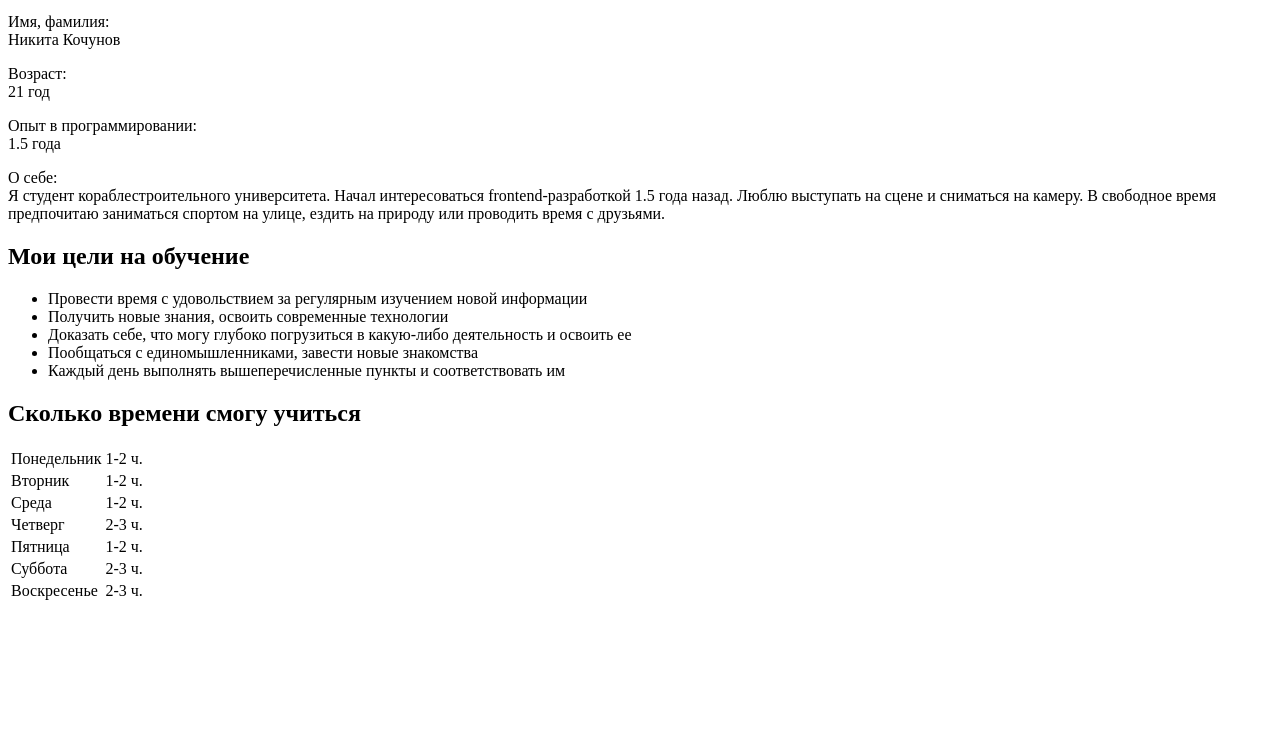
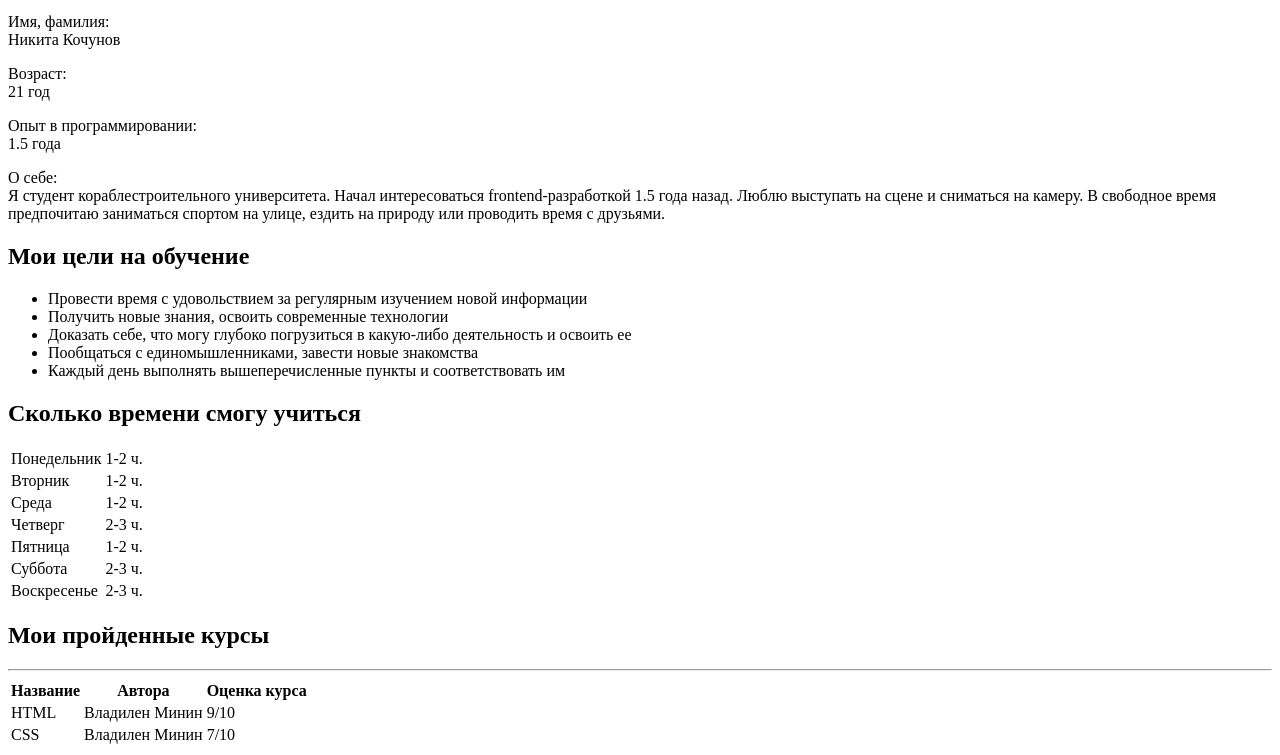
Before and after one commit to nikitakochunov/student-card, a plain HTML site: page index.html in a window 1280 px wide. Shown: the part 101-856 px from the top of the page. Before the commit the page ends 800 px from the top, so only its background shows below. Drawn offline with Linux system fonts and the light colour scheme.

Commit message:
html section.my-goals

```diff
--- a/index.html
+++ b/index.html
@@ -110,6 +110,39 @@
 
     </section>
 
+    <section class="my-courses">
+
+      <h2>Мои пройденные курсы</h2>
+
+      <table class="my-courses-table">
+
+        <thead>
+          <tr>
+            <th>Название</th>
+            <th>Автора</th>
+            <th>Оценка курса</th>
+          </tr>
+        </thead>
+
+        <hr>
+
+        <tbody>
+          <tr>
+            <td>HTML</td>
+            <td>Владилен Минин</td>
+            <td>9/10</td>
+          </tr>
+          <tr>
+            <td>CSS</td>
+            <td>Владилен Минин</td>
+            <td>7/10</td>
+          </tr>
+        </tbody>
+
+      </table>
+
+    </section>
+
   </div>
 
 
```
